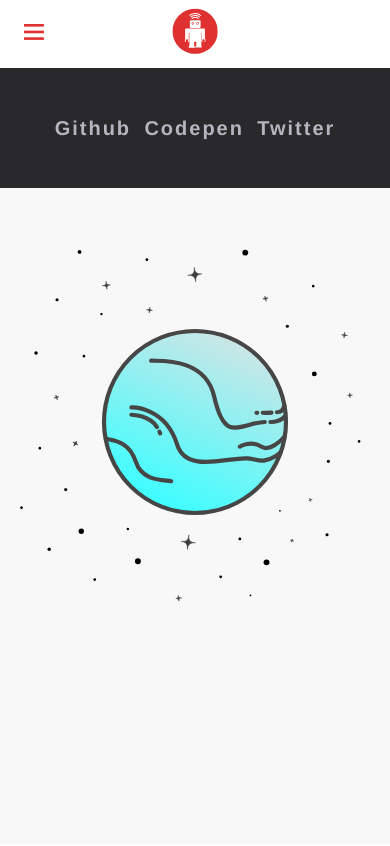
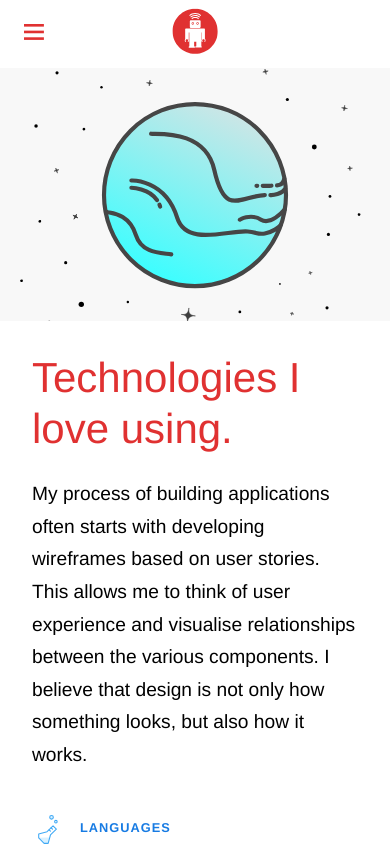
Before and after one commit to Moniet/moniet-thoughtbot-resume, a React (Create React App) app: page /tech-stack in a window 390 px wide. Shown: the top 846 px of the page. Built offline with nearby package versions, Linux system fonts and the light colour scheme; a web font is replaced by a local one.

Commit message:
sticky footer made responsive

```diff
--- a/src/App.js
+++ b/src/App.js
@@ -10,6 +10,8 @@ import Footer from './components/Footer'
 
 const Main = styled.main`
   display: block;
+  min-height: 100vh;
+  max-height: 100%;
 `
 
 function App() {
--- a/src/components/TechStack.js
+++ b/src/components/TechStack.js
@@ -5,13 +5,17 @@ import { maxW } from '../utils/responsiveUtils'
 
 const Container = styled.div`
   display: flex;
-  position: absolute;
+  position: relative;
   width: 100vw;
   height: 100vh;
   top: 0;
   left: 0;
   align-items: center;
   flex-wrap: wrap;
+
+  ${maxW[3]} {
+    height: 100%;
+  }
 `
 const ImgContainer = styled.div`
   display: block;
@@ -29,7 +33,8 @@ const ImgContainer = styled.div`
   }
 
   ${maxW[3]} {
-    width: 100%;
+    width: 100vw;
+    height: 30vh;
   }
 `
 const Stack = styled.div`
```
